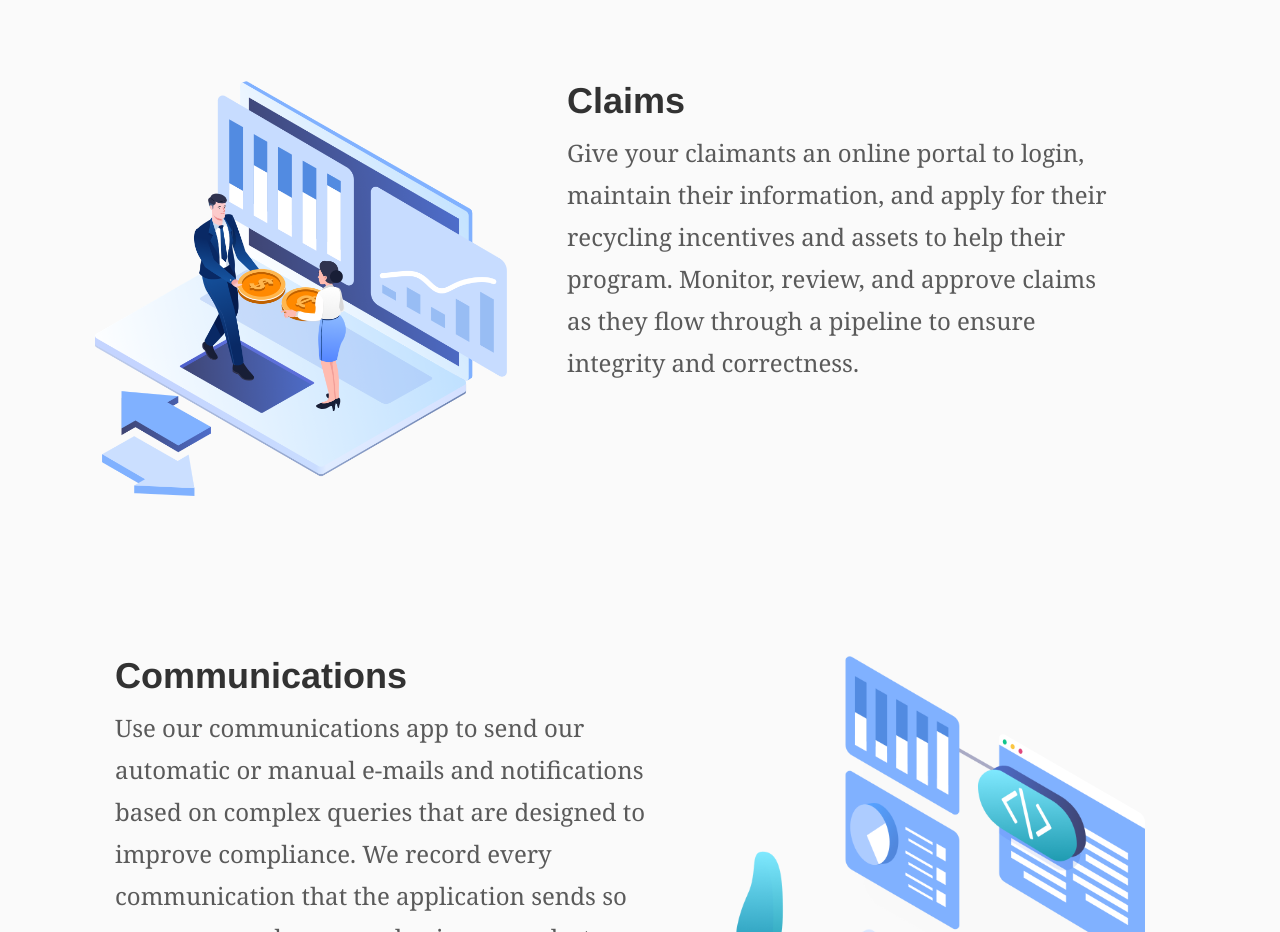
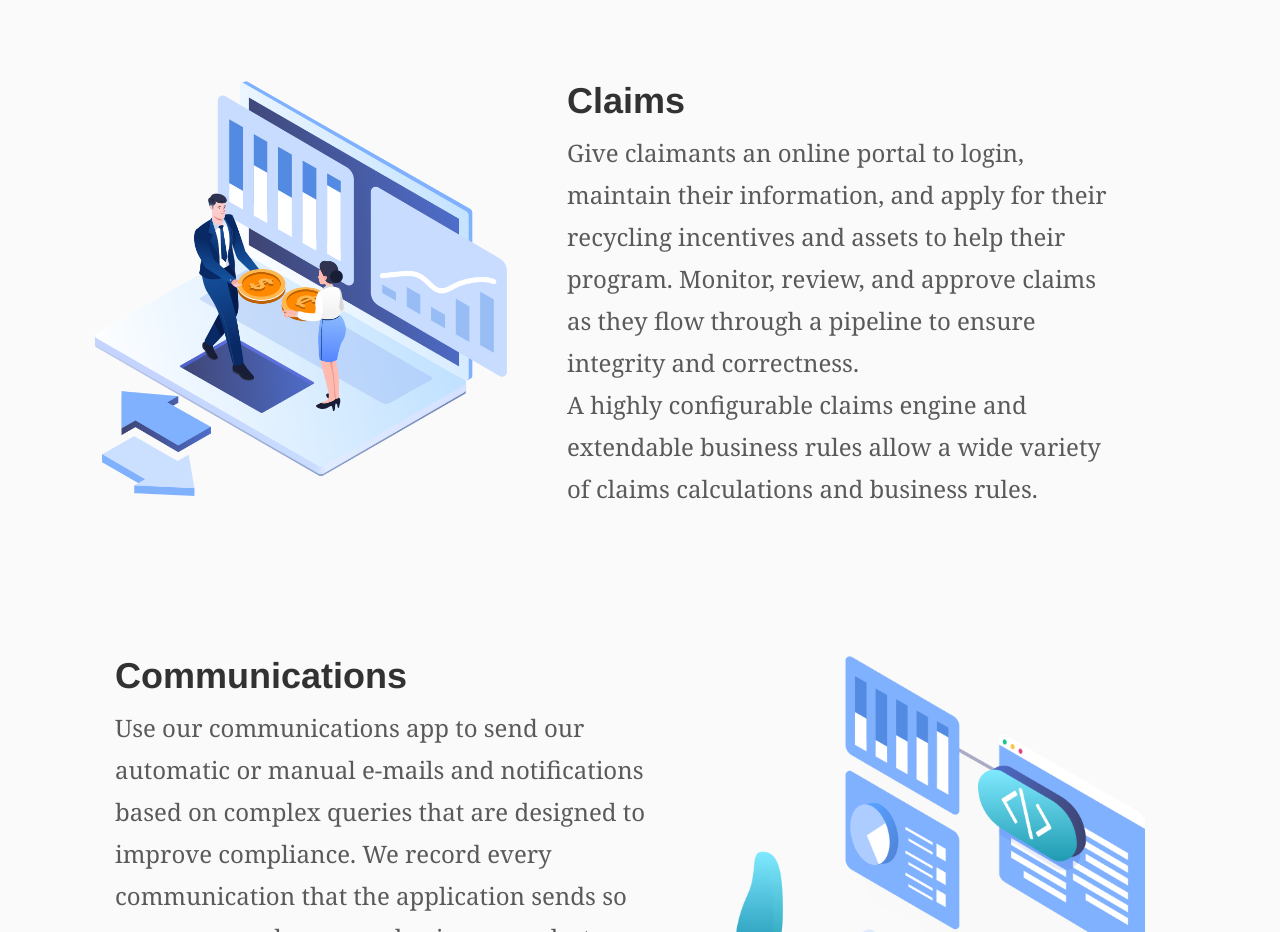
Before and after one commit to mtimofiiv/Pictus, a Gatsby site: page / in a window 1280 px wide. Shown: the part 1280-2212 px from the top of the page. Built offline with nearby package versions, Linux system fonts and the light colour scheme; Gatsby itself is replaced by a stand-in of ours; some packages are replaced by stand-ins of ours.

Commit message:
Update Feature “claims”

```diff
--- a/src/data/features/claims.md
+++ b/src/data/features/claims.md
@@ -1,5 +1,8 @@
 ---
 title: Claims
 image: /assets/exchange.png
+order: "2"
 ---
-Give your claimants an online portal to login, maintain their information, and apply for their recycling incentives and assets to help their program. Monitor, review, and approve claims as they flow through a pipeline to ensure integrity and correctness.
+Give claimants an online portal to login, maintain their information, and apply for their recycling incentives and assets to help their program. Monitor, review, and approve claims as they flow through a pipeline to ensure integrity and correctness.
+
+A highly configurable claims engine and extendable business rules allow a wide variety of claims calculations and business rules.
```
